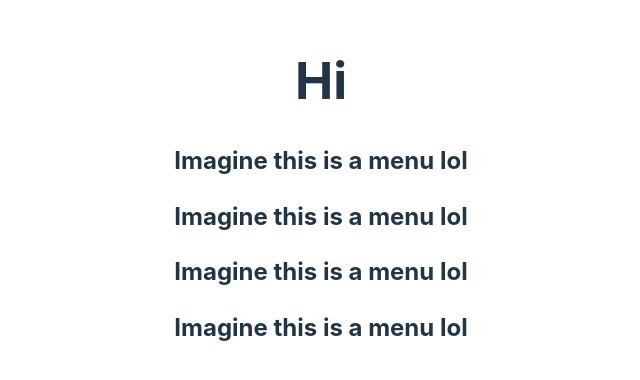
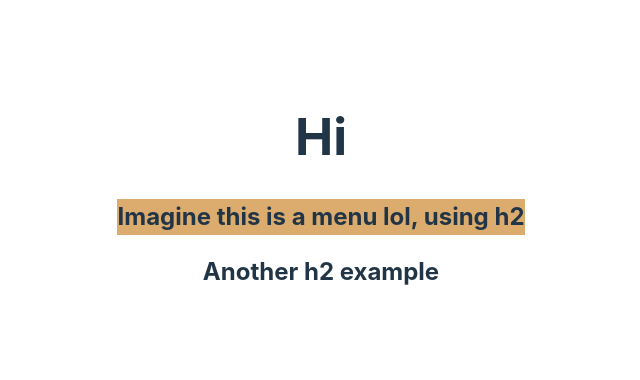
Before and after one commit to celiamartin01/learning-react, a React (Vite) app in the folder projects/101-new-practice-project/: page / in a window 1280 px wide. Shown: the part 208-588 px from the top of the page, without its empty margins (319-959 px from the left). Built offline with nearby package versions, Linux system fonts and the light colour scheme.

Commit message:
Style a component

```diff
--- a/projects/101-new-practice-project/src/App.jsx
+++ b/projects/101-new-practice-project/src/App.jsx
@@ -1,6 +1,6 @@
 
 import './App.css'
-import Menu from './components/Menu'
+import Menu from './components/Menu.jsx'
 
 function App() {
 
@@ -8,9 +8,7 @@ function App() {
     <div>
       <h1>Hi</h1>
       <Menu/>
-      <Menu/>
-      <Menu/>
-      <Menu/>
+      <h2>Another h2 example</h2>
     </div>
   )
 }
--- /dev/null
+++ b/projects/101-new-practice-project/src/components/Menu.css
@@ -0,0 +1,5 @@
+#menu{
+    h2{
+        background-color: rgb(219, 172, 110);
+    }
+}
--- a/projects/101-new-practice-project/src/components/Menu.jsx
+++ b/projects/101-new-practice-project/src/components/Menu.jsx
@@ -1,6 +1,10 @@
+import './Menu.css'
+
 function Menu(){
     return(
-        <h2>Imagine this is a menu lol</h2>
+        <div id="menu">
+            <h2>Imagine this is a menu lol, using h2</h2>
+        </div>
     )
 }
 
```
